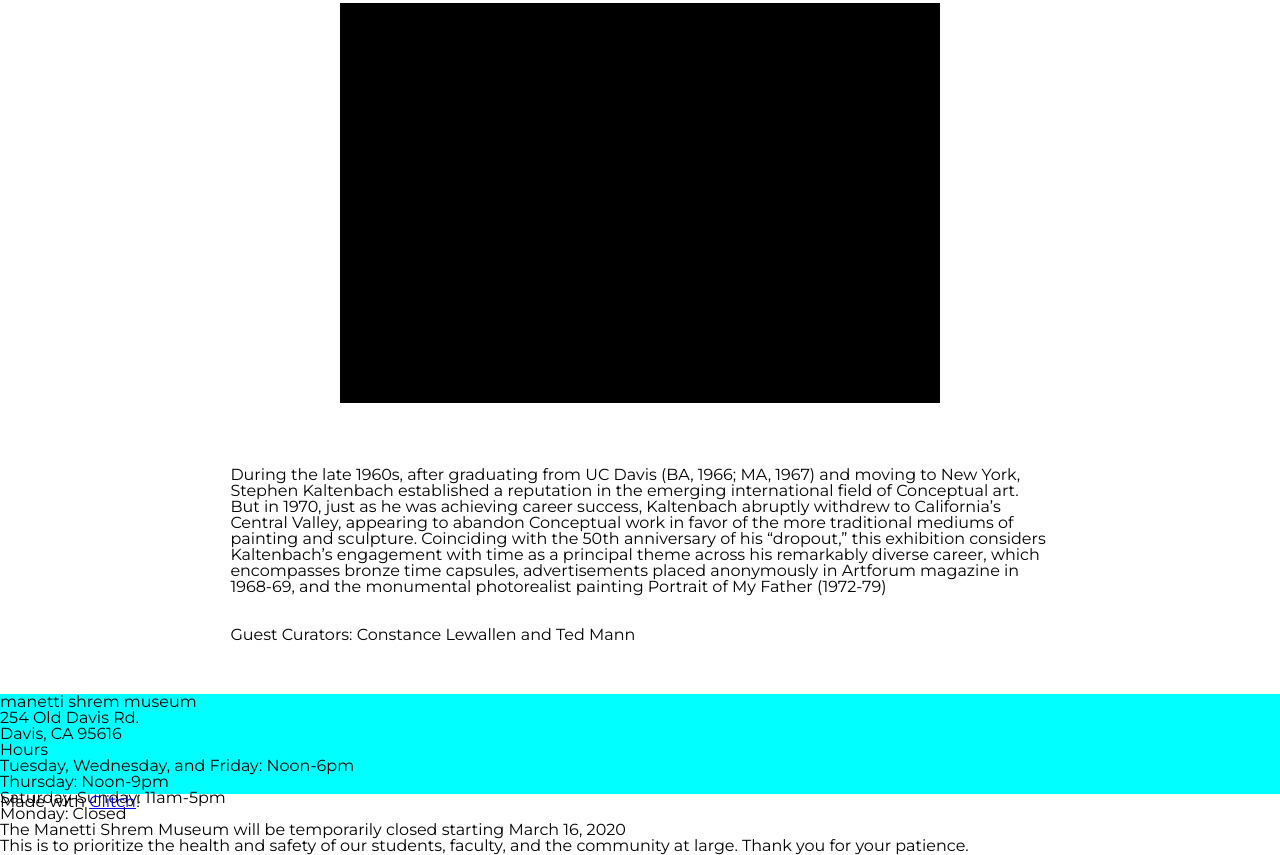
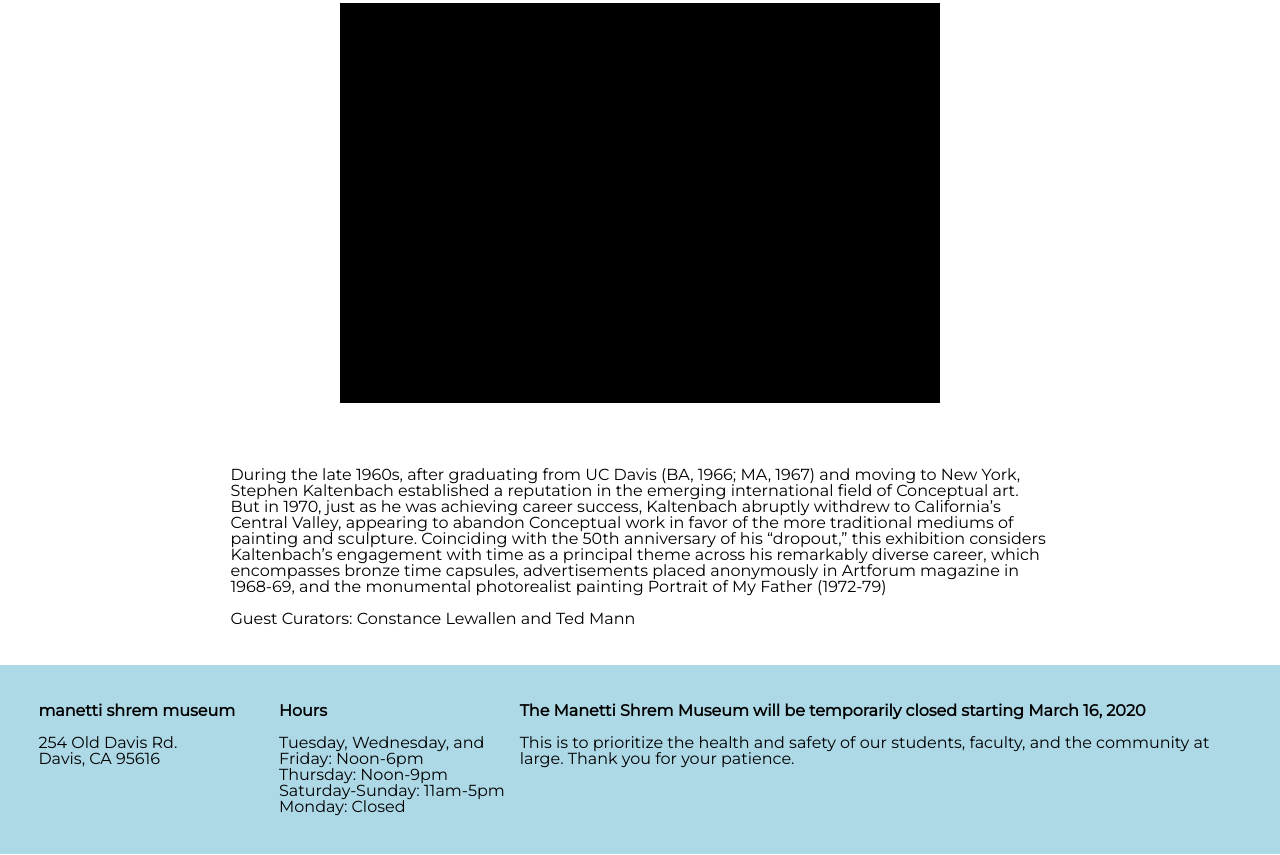
Before and after one commit to KyleCodes/ecs162-p1-museum, a plain HTML site: page public/index.html in a window 1280 px wide. Shown: the part 413-1268 px from the top of the page. Drawn offline with Linux system fonts and the light colour scheme.

Commit message:
everything working for desktop screens besides slideshow, working on that now.

```diff
--- a/public/index.html
+++ b/public/index.html
@@ -49,8 +49,8 @@
     </div>
 
     <div class="title">
-        <p id="t1">Stephan Kaltenbach: The Beginning and The End</p>
-        <p id="t2">On view January 26-May 10, 2020</p>
+        <p style="font-weight: bold" id="t1">Stephan Kaltenbach: The Beginning and The End</p>
+        <p style="font-weight: bold" id="t2">On view January 26-May 10, 2020</>
     </div>
 
     <div class="car">
@@ -79,7 +79,7 @@
         </div>
 
         <div>
-            <p><br></br>Guest Curators: Constance Lewallen and Ted Mann</p>
+            <p><br>Guest Curators: Constance Lewallen and Ted Mann</p>
         </div>
 
     </div>
@@ -87,43 +87,39 @@
 </main>
 
 <footer>
-    <div class="foot">
+
     <div id="building">
-            <p>manetti shrem museum</p>
+        <p style="font-weight:bold">manetti shrem museum <br><br></p>
         <p>254 Old Davis Rd. <br>Davis, CA 95616</p>
     </div>
 
     <div id="hours">
-            <p>Hours</p>
+        <p style="font-weight:bold">Hours <br><br></p>
         <ul>
             <li>Tuesday, Wednesday, and Friday: Noon-6pm</li>
             <li>Thursday: Noon-9pm</li>
             <li>Saturday-Sunday: 11am-5pm</li>
             <li>Monday: Closed</li>
         </ul>
-
     </div>
 
     <div id="status">
-            <p>The Manetti Shrem Museum will be temporarily closed starting March 16, 2020</p>
+        <p style="font-weight:bold">The Manetti Shrem Museum will be temporarily closed starting March 16, 2020 <br><br>
+        </p>
         <p>This is to prioritize the health and safety of our students, faculty, and the community at large. Thank
             you
-                for your patience.</p>
-
-        </div>
+            for your patience.
+        </p>
     </div>
 
 </footer>
 
-<footer>Made with <a href="https://glitch.com">Glitch</a>!</footer>
 
 <!-- include the Glitch button to show what the webpage is about and
         to make it easier for folks to view source and remix -->
-<div class="glitchButton" style="position:fixed;top:2em;right:20px;"></div>
 
 <!-- import the webpage's browser-side javascript file -->
 <!-- Does not do anything yet -->
-<script src="./script.js"></script>
 </body>
 
 </html>
--- a/public/style.css
+++ b/public/style.css
@@ -86,13 +86,36 @@ footer {
     justify-content: center;
     padding-left: 18vw;
     padding-right: 18vw;
-    padding-bottom: 4vw;
+    padding-bottom: 3vw;
 }
 
-.foot {
-    background-color: aqua;
-    height: 100px;
-    dispay: flex;
-    flex-dirction: row;
+footer {
+    display: flex;
+    flex-direction: row;
+    justify-content: space-between;
+    /*align-items:center;*/
+    background-color: lightblue;
+    padding: 3vw;
+}
 
+#building {
+    display: flex;
+    flex-direction: column;
+    justify-content: flex-start;
+    flex: 1;
 }
+
+#hours {
+    display: flex;
+    flex-direction: column;
+    justify-content: flex-start;
+    flex: 1;
+}
+
+#status {
+    display: flex;
+    flex-direction: column;
+    justify-content: flex-start;
+    flex: 1;
+    flex-grow: 3;
+}
```
Lines whose indentation alone changed are shown as unchanged.
